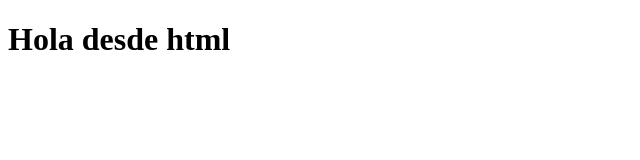
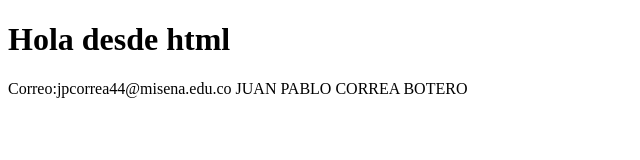
Before and after one commit to JPCORREA88/JUAN-CORREA, a plain HTML site: page index.html in a window 1280 px wide. Shown: the whole page, without its empty margins (0-640 px from the left). Drawn offline with Linux system fonts and the light colour scheme.

Commit message:
agregamos un footer

```diff
--- a/index.html
+++ b/index.html
@@ -8,5 +8,6 @@
 </head>
 <body>
     <h1>Hola desde html</h1>
+    <footer>Correo:jpcorrea44@misena.edu.co JUAN PABLO CORREA BOTERO</footer>
 </body>
 </html>
```
